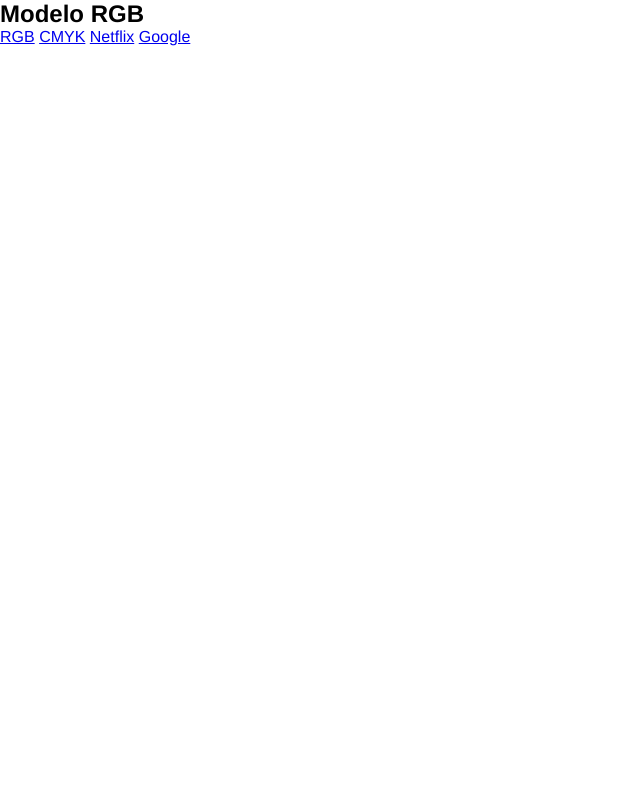
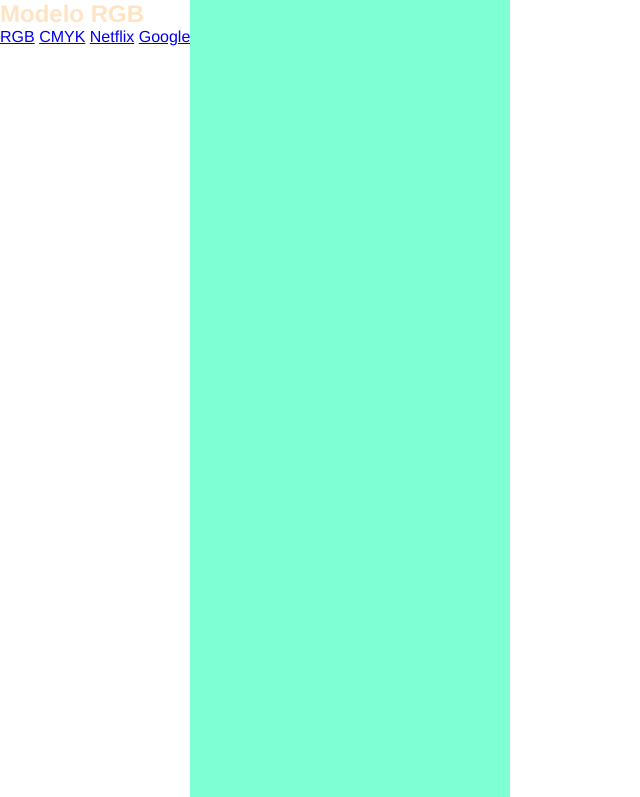
Before and after one commit to SaraCristinaPereira/display, a plain HTML site: page modo_cores/modo-cores.html in a window 1280 px wide. Shown: the top 797 px of the page, without its empty margins (0-640 px from the left). Drawn offline with Linux system fonts and the light colour scheme.

Commit message:
ADD: adiconando cor

```diff
--- a/modo_cores/css/global.css
+++ b/modo_cores/css/global.css
@@ -7,6 +7,11 @@
     display: flex;
     height: 100vh;
     width: 100%;
+
+}
+
+.color-section__title{
+    color:bisque;
 
 }
 
@@ -29,3 +34,14 @@
 .color-section__link{
 
 }
+
+
+.color-section__bar--rgb-1{
+    width: 25%;
+    height: 100%;
+    background-color: aquamarine;
+}
+
+.color-section__bar--rgb-2{
+
+}
```
